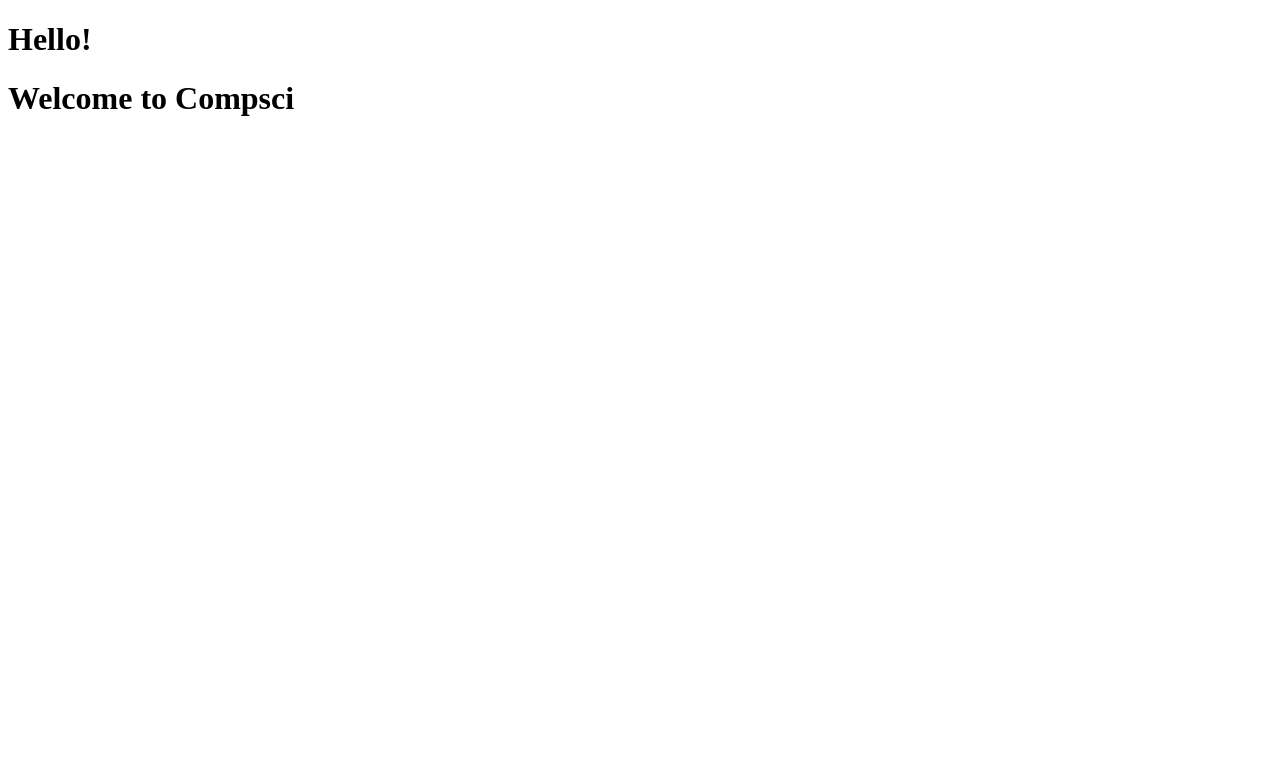
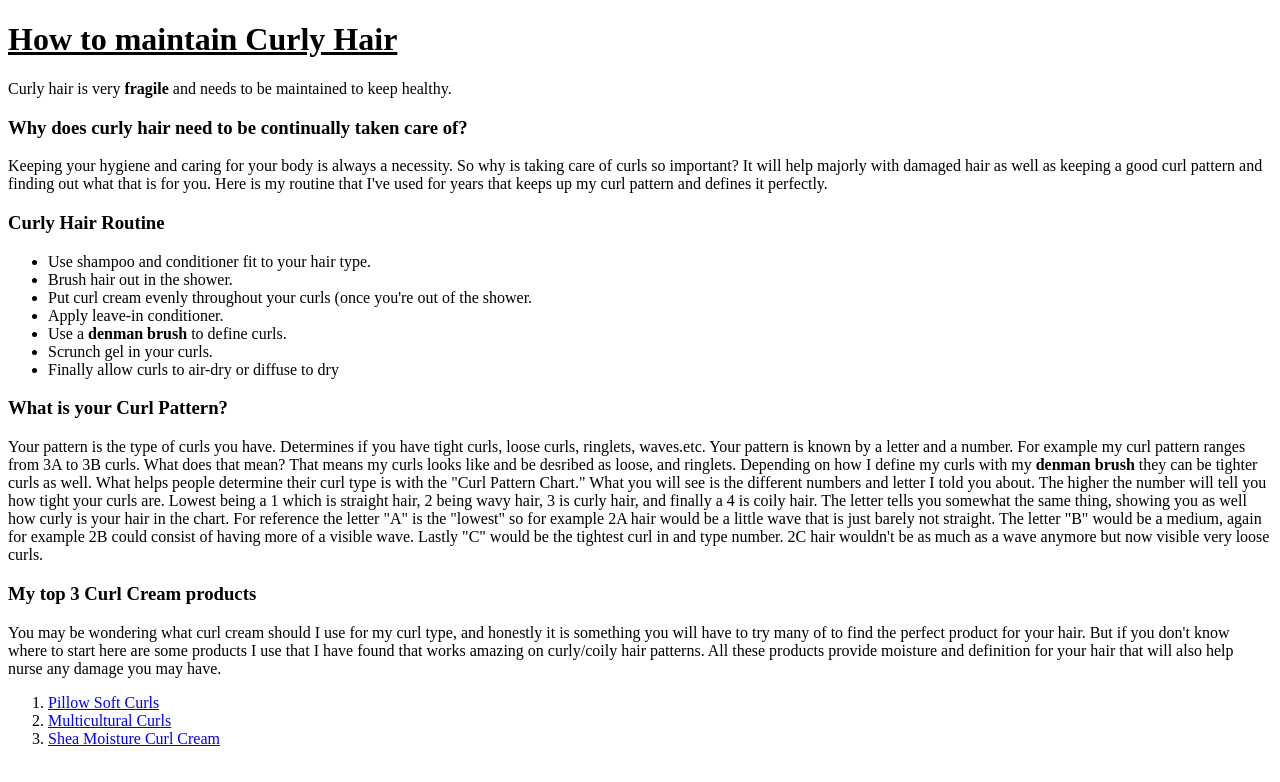
Before and after one commit to 20074902/week1, a plain HTML site: page index.html in a window 1280 px wide. Drawn offline with Linux system fonts and the light colour scheme.

Commit message:
finished html document of my awesome site

```diff
--- a/index.html
+++ b/index.html
@@ -1,13 +1,45 @@
 <!DOCTYPE html>
 <html>
     <head>
-         <title>Example</title>
+         <title>HTML Practice</title>
     </head>
 
     <body>
-        <h1>Hello!</h1>
+        <h1><u>How to maintain Curly Hair</u></h1>
 
-        <h1>Welcome to Compsci </h1>
+        <p>Curly hair is very <b>fragile</b> and needs to be maintained to keep healthy.</p>
+
+        <h3>Why does curly hair need to be continually taken care of?</h3>
+
+        <p>Keeping your hygiene and caring for your body is always a necessity. So why is taking care of curls so important? It will help majorly with damaged hair as well as keeping a good curl pattern and finding out what that is for you. Here is my routine that I've used for years that keeps up my curl pattern and defines it perfectly.
+        </p>
+
+        <h3>Curly Hair Routine</h3>
+
+        <ul>
+            <li>Use shampoo and conditioner fit to your hair type.</li>
+            <li>Brush hair out in the shower.</li>
+            <li>Put curl cream evenly throughout your curls (once you're out of the shower.</li>
+            <li>Apply leave-in conditioner.</li>
+            <li>Use a <b>denman brush</b> to define curls.</li>
+            <li>Scrunch gel in your curls.</li>
+            <li>Finally allow curls to air-dry or diffuse to dry</li>
+
+        </ul>
+
+        <h3>What is your Curl Pattern?</h3>
+
+        <p>Your pattern is the type of curls you have. Determines if you have tight curls, loose curls, ringlets, waves.etc. Your pattern is known by a letter and a number. For example my curl pattern ranges from 3A to 3B curls. What does that mean? That means my curls looks like and be desribed as loose, and ringlets. Depending on how I define my curls with my <b>denman brush</b> they can be tighter curls as well. What helps people determine their curl type is with the "Curl Pattern Chart." What you will see is the different numbers and letter I told you about. The higher the number will tell you how tight your curls are. Lowest being a 1 which is straight hair, 2 being wavy hair, 3 is curly hair, and finally a 4 is coily hair. The letter tells you somewhat the same thing, showing you as well how curly is your hair in the chart. For reference the letter "A" is the "lowest" so for example 2A hair would be a little wave that is just barely not straight. The letter "B" would be a medium, again for example 2B could consist of having more of a visible wave. Lastly "C" would be the tightest curl in and type number. 2C hair wouldn't be as much as a wave anymore but now visible very loose curls. </p>
+
+        <h3>My top 3 Curl Cream products</h3>
+
+        <p>You may be wondering what curl cream should I use for my curl type, and honestly it is something you will have to try many of to find the perfect product for your hair. But if you don't know where to start here are some products I use that I have found that works amazing on curly/coily hair patterns. All these products provide moisture and definition for your hair that will also help nurse any damage you may have.</p>
+
+       <ol>
+        <li><a href="https://www.amazon.com/Miss-Jessies-Pillow-Curls-Ounce/dp/B0094KPK70/ref=sr_1_2?crid=2IPZ5IXKALVF4&keywords=pillow+soft+curls+miss+jessie&qid=1661538404&sprefix=pillow+soft+cur%2Caps%2C129&sr=8-2">Pillow Soft Curls</a></li>
+        <li> <a href="https://www.amazon.com/Miss-Jessies-Multicultural-Curls-Ounce/dp/B00J3YGXSW/ref=sr_1_5?crid=IABTVFJ3595&keywords=multicultural+curls+miss+jessie&qid=1661538557&sprefix=mcurls+miss+jessie%2Caps%2C140&sr=8-5">Multicultural Curls</a></li>
+        <li><a href="https://www.amazon.com/SheaMoisture-Coconut-Hibiscus-Enhancing-Smoothie/dp/B07NQJWQYY/ref=sr_1_2?crid=1Y5CW5D67OGQW&keywords=shea+moisture+curl+cream&qid=1661538639&sprefix=shea%2Caps%2C143&sr=8-2">Shea Moisture Curl Cream</a></li>
+       </ol>
 
     </body>
 
```
